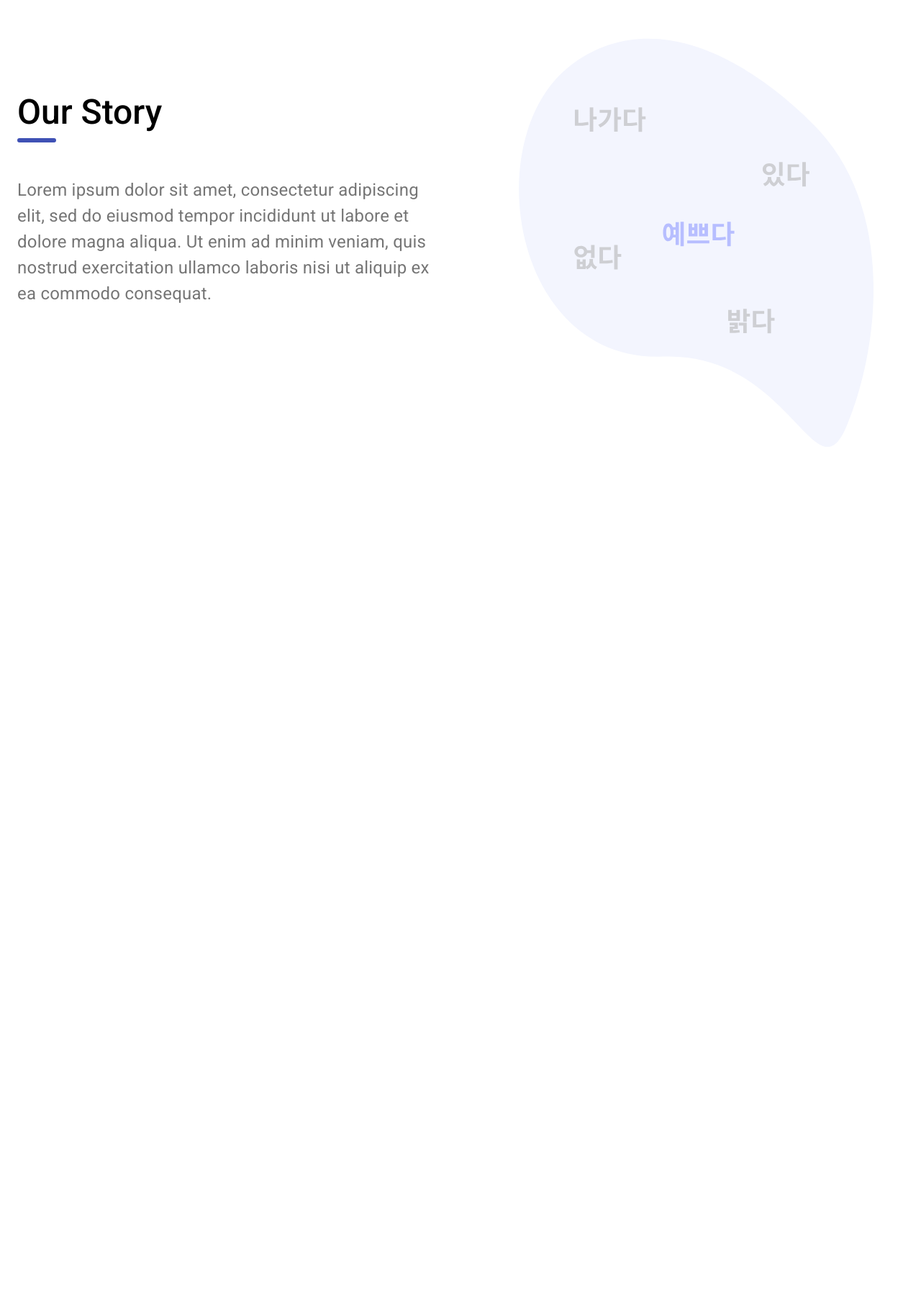
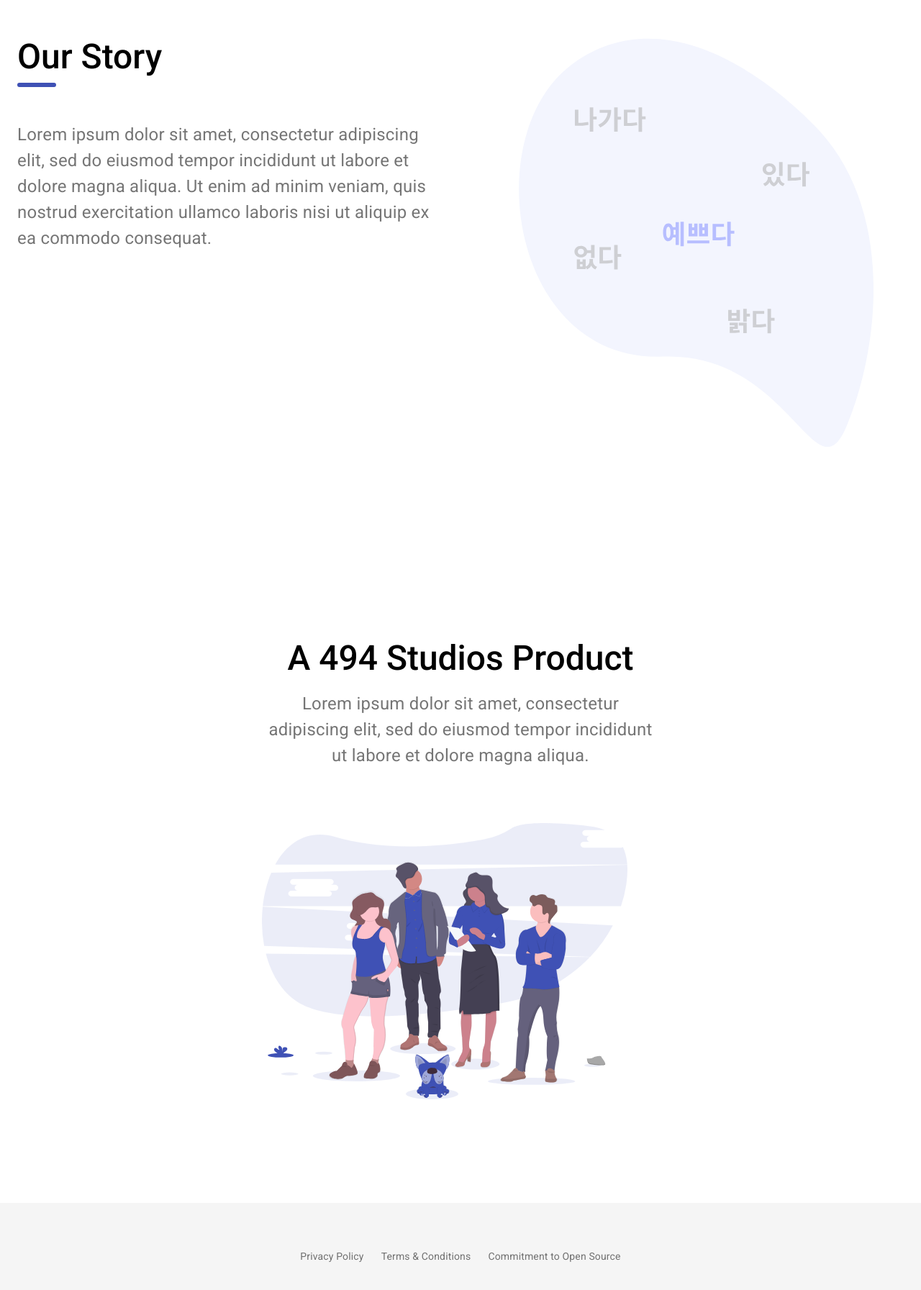
Before and after one commit to 494Studios/Hanji-website, a Next.js app: page /about in a window 1280 px wide. Shown: the part 835-2628 px from the top of the page at 72% size. Before the commit the page ends 1594 px from the top, so only its background shows below. Built offline with nearby package versions, Linux system fonts and the light colour scheme.

Commit message:
Finished laying out about page

```diff
--- a/pages/about.tsx
+++ b/pages/about.tsx
@@ -1,5 +1,11 @@
-import { ContentContainer, Header, ScrollAppBar } from '@components';
-import { Box, Grid, Typography } from '@material-ui/core';
+import {
+  ContentContainer,
+  FooterSection,
+  Header,
+  ScrollAppBar,
+  StyleSheet,
+} from '@components';
+import { Box, Container, Grid, Typography } from '@material-ui/core';
 import React, { FC } from 'react';
 import Image from 'next/image';
 import HeroSection from 'components/about/HeroSection';
@@ -10,16 +16,7 @@
       <ScrollAppBar />
       <HeroSection />
       <ContentContainer backgroundColor={'white'}>
-        <Grid
-          item
-          xs={12}
-          md={6}
-          style={{
-            display: 'flex',
-            flexDirection: 'column',
-            justifyContent: 'center',
-          }}
-        >
+        <Grid item xs={12} md={6} style={styles.centered}>
           <Header>Our Story</Header>
           <Box mt={5} pb={16}>
             <Typography variant="body1" color="textSecondary">
@@ -34,8 +31,36 @@
           <Image src="/word-cloud.svg" width={655} height={655} quality={100} />
         </Grid>
       </ContentContainer>
+      <Box pt={16} pb={16}>
+        <Container maxWidth="sm" style={styles.centered}>
+          <Typography variant="h3" gutterBottom align="center">
+            A 494 Studios Product
+          </Typography>
+          <Typography variant="body1" color="textSecondary" align="center">
+            Lorem ipsum dolor sit amet, consectetur adipiscing elit, sed do
+            eiusmod tempor incididunt ut labore et dolore magna aliqua.
+          </Typography>
+          <Box mt={8}>
+            <Image
+              src="/about-graphic.svg"
+              width={508}
+              height={408}
+              quality={100}
+            />
+          </Box>
+        </Container>
+      </Box>
+      <FooterSection />
     </div>
   );
 };
 
+const styles: StyleSheet = {
+  centered: {
+    display: 'flex',
+    alignContent: 'center',
+    flexDirection: 'column',
+  },
+};
+
 export default AboutPage;
```
Also changed, not shown: public/about-graphic.svg (added).
